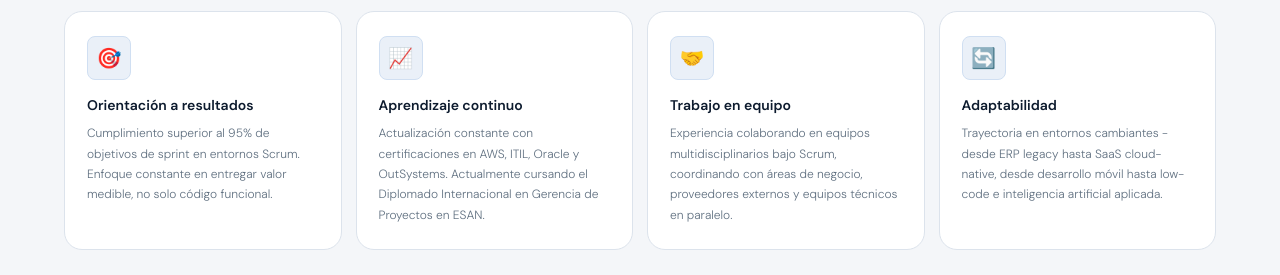
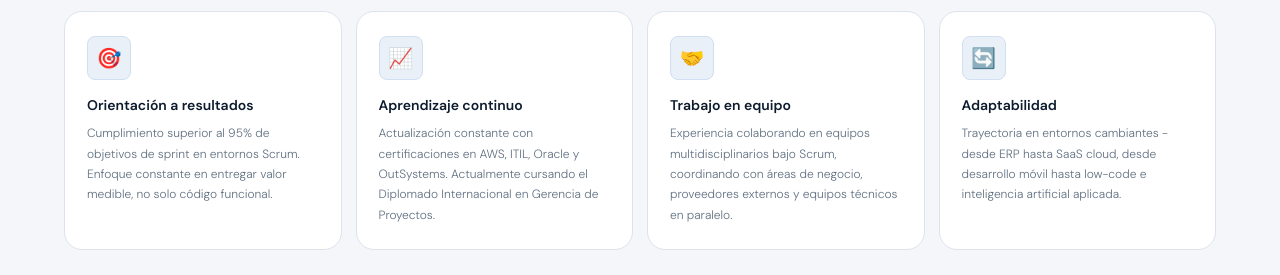
Before and after one commit to systark-dev/portfolio, a plain HTML site: page index.html in a window 1280 px wide. Shown: the part 3267-3542 px from the top of the page. Drawn offline with Linux system fonts and the light colour scheme.

Commit message:
Update index.html

```diff
--- a/index.html
+++ b/index.html
@@ -506,7 +506,7 @@
     <div class="hab-card">
       <div class="hab-icon">📈</div>
       <div class="hab-name">Aprendizaje continuo</div>
-      <div class="hab-desc">Actualización constante con certificaciones en AWS, ITIL, Oracle y OutSystems. Actualmente cursando el Diplomado Internacional en Gerencia de Proyectos en ESAN.</div>
+      <div class="hab-desc">Actualización constante con certificaciones en AWS, ITIL, Oracle y OutSystems. Actualmente cursando el Diplomado Internacional en Gerencia de Proyectos.</div>
     </div>
 
     <div class="hab-card">
@@ -518,7 +518,7 @@
     <div class="hab-card">
       <div class="hab-icon">🔄</div>
       <div class="hab-name">Adaptabilidad</div>
-      <div class="hab-desc">Trayectoria en entornos cambiantes - desde ERP legacy hasta SaaS cloud-native, desde desarrollo móvil hasta low-code e inteligencia artificial aplicada.</div>
+      <div class="hab-desc">Trayectoria en entornos cambiantes - desde ERP hasta SaaS cloud, desde desarrollo móvil hasta low-code e inteligencia artificial aplicada.</div>
     </div>
 
   </div>
```
